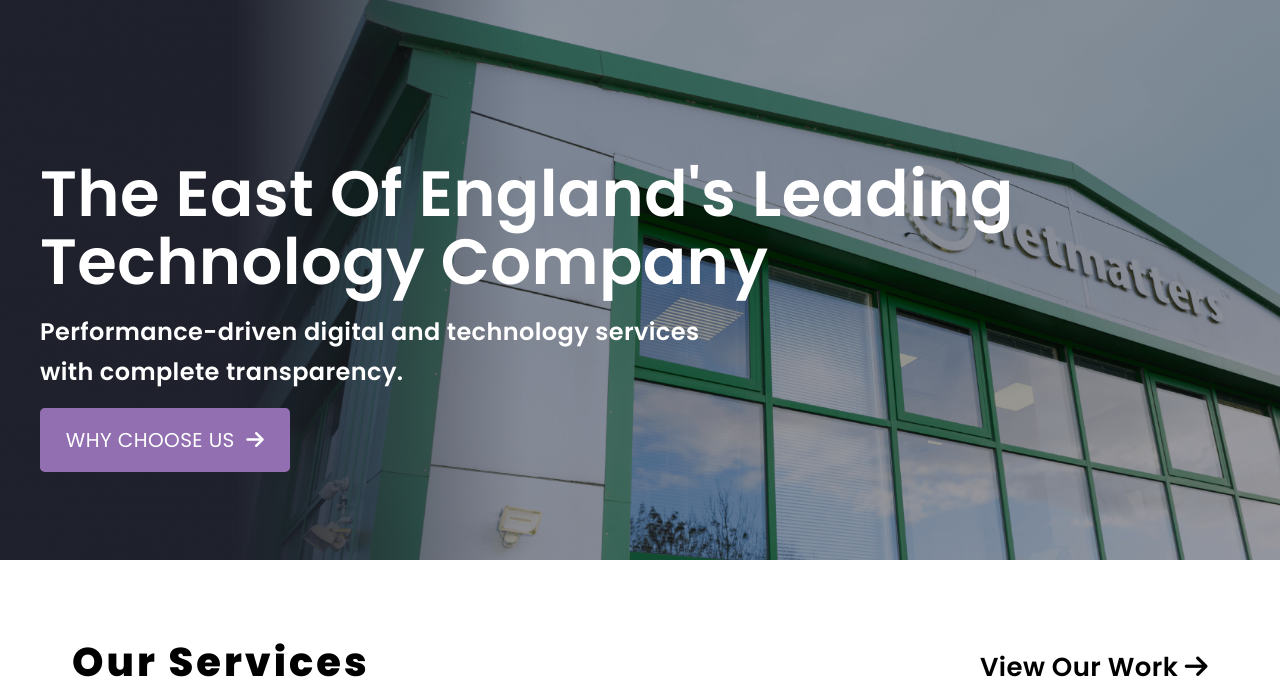
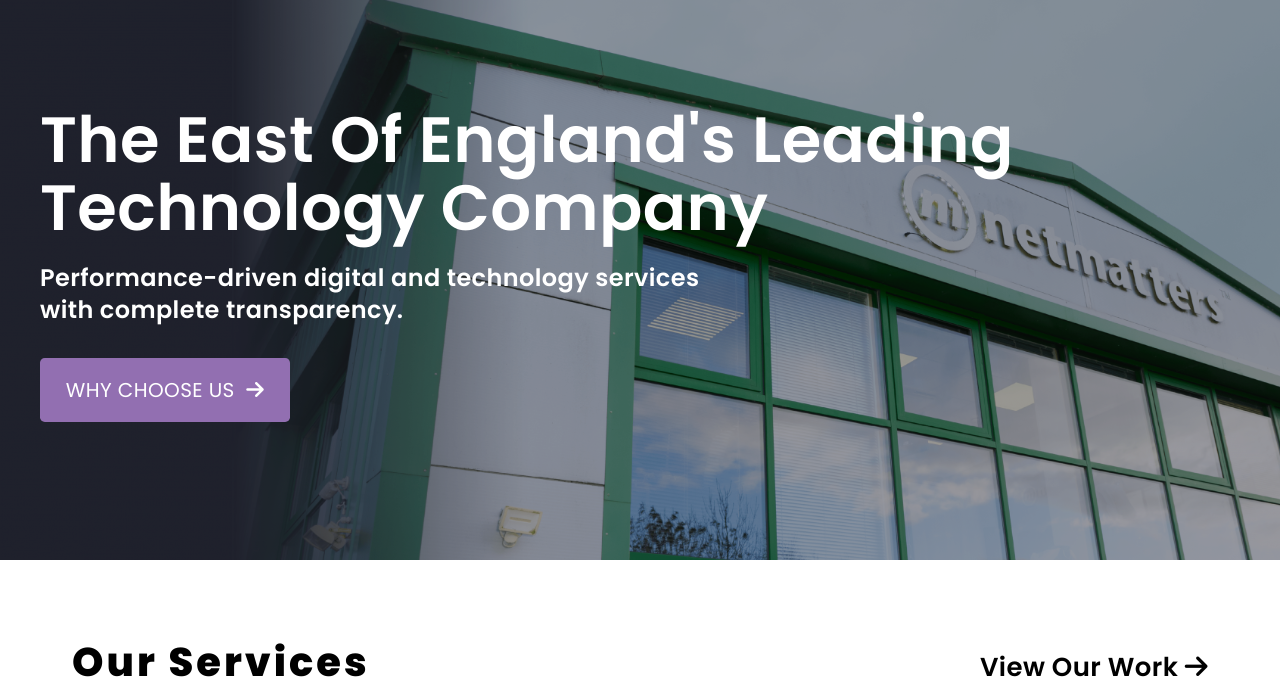
Before and after one commit to marianneporter/netmattershomepage, a PHP site: page / in a window 1280 px wide. Shown: the part 218-907 px from the top of the page. Run offline with PHP 8.4, Linux system fonts and the light colour scheme.

Commit message:
wip review main image

```diff
--- a/css/index.css
+++ b/css/index.css
@@ -780,17 +780,21 @@ nav {
   background-position: right 0;
   background-blend-mode: multiply;
   background-repeat: no-repeat;
-  padding: 0 2rem;
+  padding: 1rem 2rem;
 }
 .carousel .content {
   display: flex;
   flex-direction: column;
-  align-items: center;
-  height: 37rem;
-}
-@media (min-width: 992px) {
+  justify-content: center;
+  height: 35rem;
+}
+@media (min-width: 768px) {
   .carousel .content {
     height: 15rem;
+  }
+}
+@media (min-width: 992px) {
+  .carousel .content {
     align-items: flex-start;
   }
 }
@@ -816,12 +820,14 @@ nav {
   }
 }
 .carousel h3 {
-  margin-top: 1rem;
+  margin-top: 1.25rem;
   font-size: 1.25rem;
   font-weight: 600;
+  line-height: 1.75rem;
 }
 @media (min-width: 992px) {
   .carousel h3 {
+    line-height: 2rem;
     font-size: 1.5rem;
     letter-spacing: 0.4px;
   }
@@ -839,8 +845,13 @@ nav {
   font-size: 1.25rem;
   letter-spacing: 0.4px;
   border-radius: 0.3rem;
-  margin-top: 1rem;
+  margin: 2rem auto;
   text-transform: uppercase;
+}
+@media (min-width: 992px) {
+  .carousel a {
+    margin: 2rem 0;
+  }
 }
 @media (min-width: 480px) {
   .carousel {
--- a/scss/layout/_carousel.scss
+++ b/scss/layout/_carousel.scss
@@ -6,15 +6,19 @@
     background-position: right 0;
     background-blend-mode: multiply;
     background-repeat: no-repeat;
-    padding: 0 2rem;
+    padding: 1rem 2rem;
 
     .content {
         display: flex;
         flex-direction: column;
-        align-items: center;
-        height: 37rem;
+        justify-content: center;
+        height: 35rem;
+
+        @include md {
+            height: 15rem;
+        }
+
         @include lg {
-            height: 15rem;
             align-items: flex-start;
         }
     }
@@ -26,6 +30,7 @@
 
         @include lg {
             text-align:left;
+
         }
     }
 
@@ -35,6 +40,7 @@
 
 
         @include lg {
+
             font-size: 4rem;
             line-height: 4.25rem;
             font-weight: 600;
@@ -42,11 +48,13 @@
     }
 
     h3 {
-        margin-top: 1rem;
+        margin-top: 1.25rem;
         font-size: 1.25rem;
         font-weight: 600;
+        line-height: 1.75rem;
 
         @include lg {
+            line-height: 2rem;
             font-size: 1.5rem;
             letter-spacing: 0.4px;
         }
@@ -67,8 +75,11 @@
         font-size: 1.25rem;
         letter-spacing: 0.4px;
         border-radius: 0.3rem;
-        margin-top: 1rem;
+        margin: 2rem auto;
         text-transform: uppercase;
+        @include lg {
+            margin: 2rem 0;
+        }
 
     }
 
```
Also changed, not shown: 1 other file.
